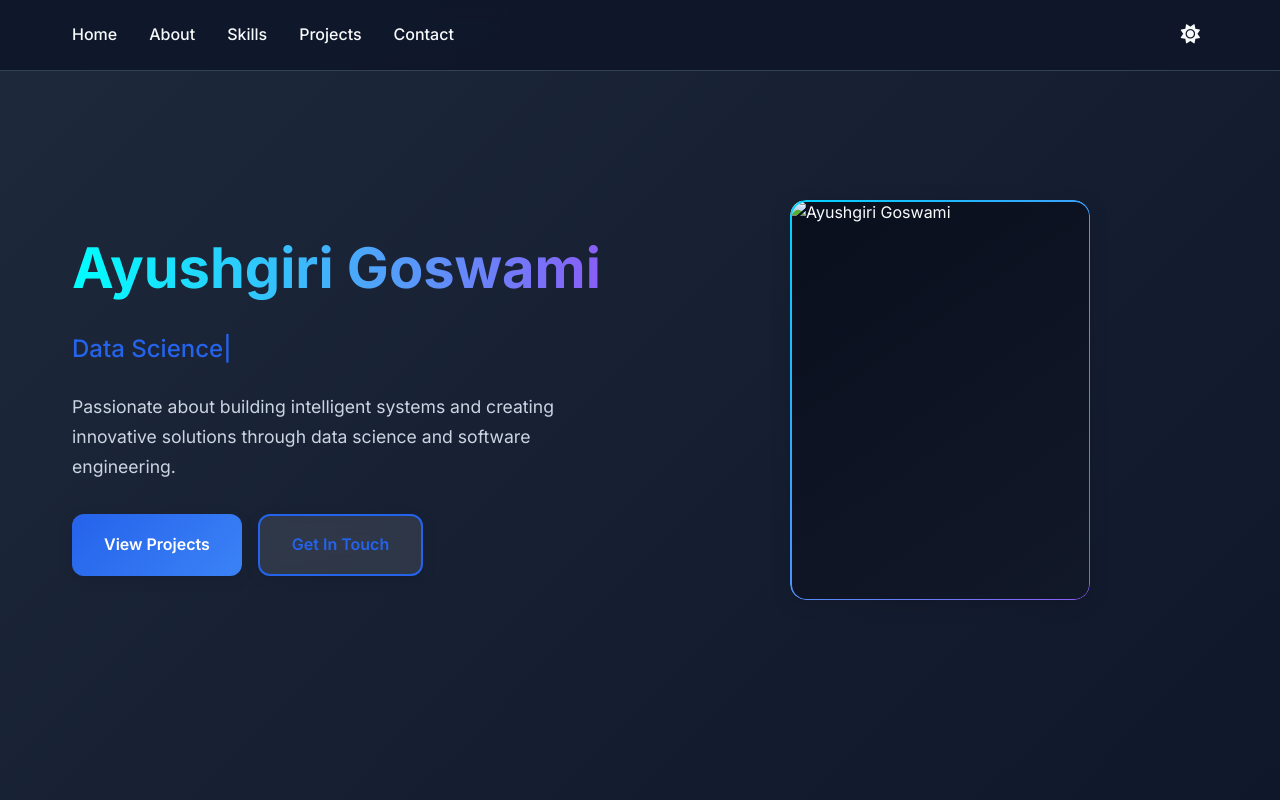
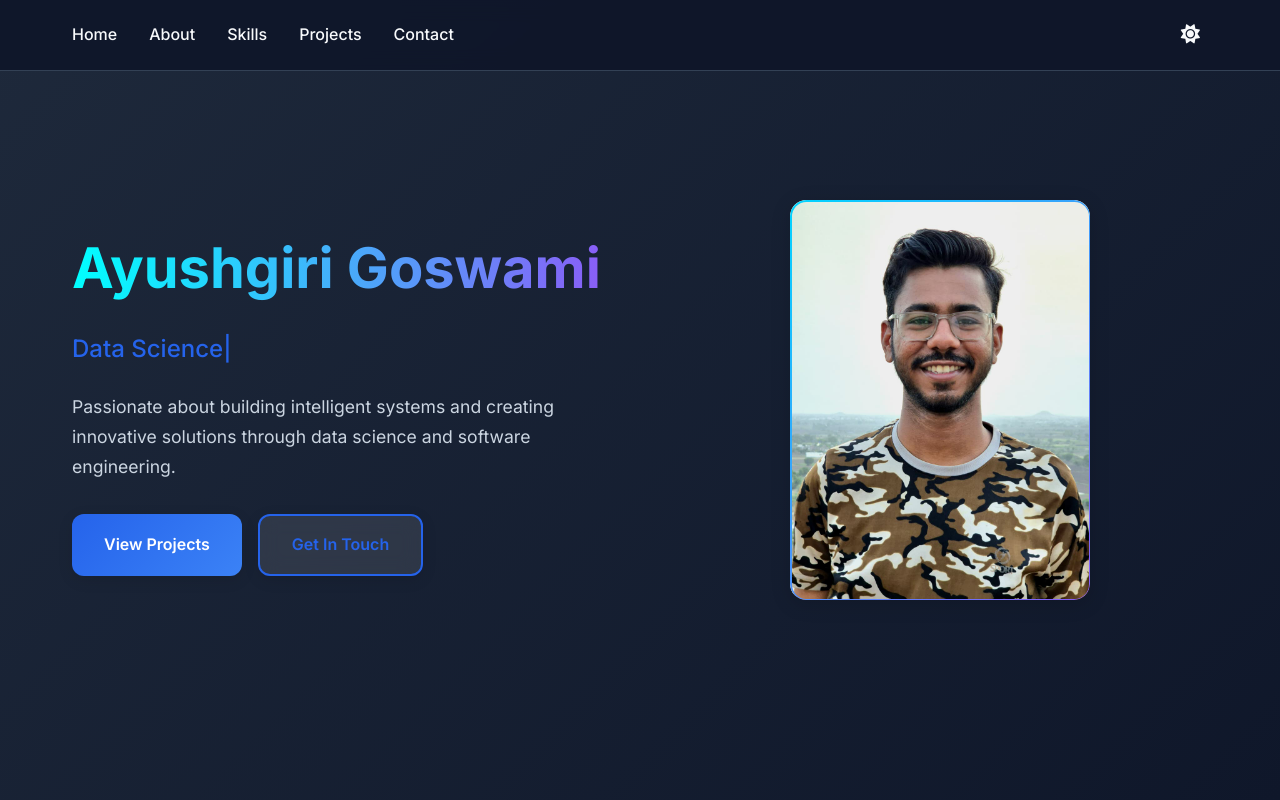
Before and after one commit to Ayushgirigoswami/portfolio, a plain HTML site: page index.html in a window 1280 px wide. Shown: the top 800 px of the page. Drawn offline with Linux system fonts and the light colour scheme; a script that the page names is missing.

Commit message:
Update index.html

```diff
--- a/index.html
+++ b/index.html
@@ -147,7 +147,7 @@
             </div>
             <div class="hero-image">
                 <div class="profile-circle">
-                    <img src="WhatsApp Image 2025-11-03 at 23.43.33_e564f541.jpg" alt="Ayushgiri Goswami" class="profile-img">
+                   <img src="profile.jpg" alt="Ayushgiri Goswami" class="profile-img">
                 </div>
             </div>
         </div>
```
